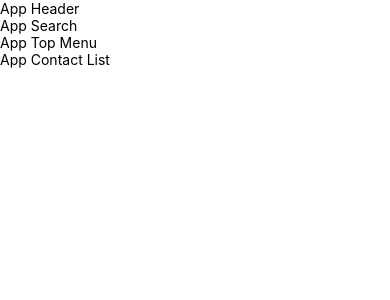
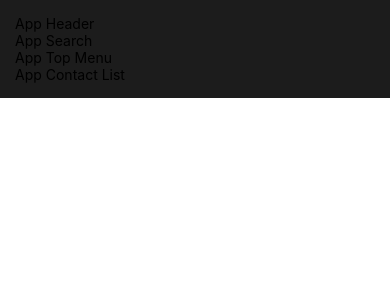
Before and after one commit to onyegood/zoom-clone, a React Native app in the folder mobile/: screen / in a window 390 px wide. Shown: the top 300 px of the page. Built offline with nearby package versions, Linux system fonts and the light colour scheme.

Commit message:
Started working on header

```diff
--- a/mobile/index.js
+++ b/mobile/index.js
@@ -2,8 +2,8 @@
  * @format
  */
 
+import App from './App';
 import {AppRegistry} from 'react-native';
-import App from './App';
 import {name as appName} from './app.json';
 
 AppRegistry.registerComponent(appName, () => App);
--- a/mobile/src/components/header/index.tsx
+++ b/mobile/src/components/header/index.tsx
@@ -1,4 +1,4 @@
-import {Text, View} from 'react-native'
+import {StyleSheet, Text, View} from 'react-native'
 
 import React from 'react'
 
@@ -12,4 +12,8 @@
   )
 }
 
+const _styles = StyleSheet.create({
+
+});
+
 export default HeaderComponent
--- a/mobile/src/layout/index.tsx
+++ b/mobile/src/layout/index.tsx
@@ -1,6 +1,7 @@
+import {SafeAreaView, StyleSheet, View} from 'react-native'
+
 import HeaderComponent from '../components/header'
 import React from 'react'
-import {SafeAreaView} from 'react-native'
 import SearchComponent from '../components/search-bar'
 import TopMenuComponent from '../components/top-menu'
 
@@ -10,13 +11,25 @@
   children
 }) => {
   return (
-    <SafeAreaView>
+    <View style={_styles.container}>
+    <SafeAreaView style={_styles.safeAreaView}>
       <HeaderComponent />
       <SearchComponent />
       <TopMenuComponent />
       {children}
     </SafeAreaView>
+    </View>
+
   )
 }
 
+const _styles = StyleSheet.create({
+  container: {
+    backgroundColor: '#1c1c1c',
+    padding: 15
+  },
+  safeAreaView: {
+    height: '100%'
+  }
+})
 export default MainLayout
```
